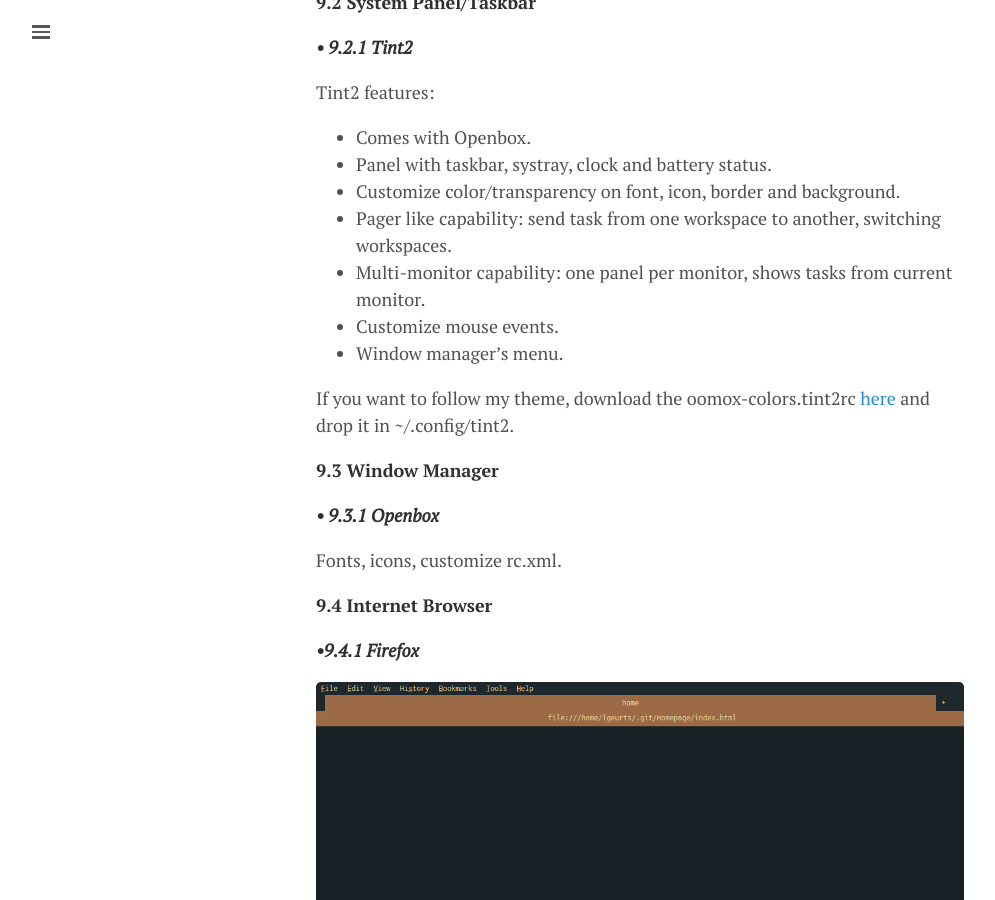
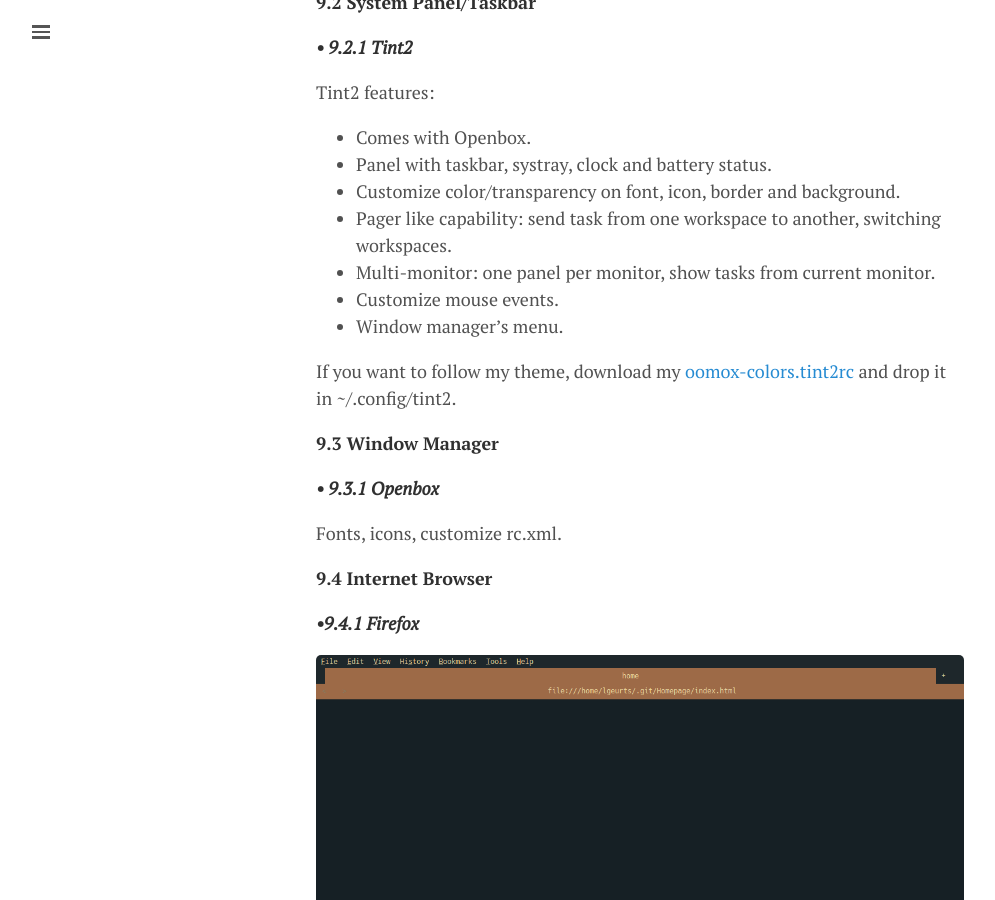
Before and after one commit to lgeurts/lgeurts.github.io, a Jekyll site: the page built from _posts/2017-07-11-bunsenlabs-linux-setup-notes-for dell-inspiron-6000.md, in a window 1280 px wide and 900 px high, scrolled down 13731 px. Shown: the whole window, without its empty margins (0-995 px from the left). Built offline with Jekyll 4.4.1, drawn with Linux system fonts in a browser that asks for light colours; nearby versions of some CDN libraries; comment, search, counter and statistics services are not loaded.

Commit message:
Update 2017-07-11-bunsenlabs-linux-setup-notes-for dell-inspiron-6000.md

```diff
--- a/_posts/2017-07-11-bunsenlabs-linux-setup-notes-for dell-inspiron-6000.md
+++ b/_posts/2017-07-11-bunsenlabs-linux-setup-notes-for dell-inspiron-6000.md
@@ -409,11 +409,11 @@
 * Panel with taskbar, systray, clock and battery status.
 * Customize color/transparency on font, icon, border and background.
 * Pager like capability: send task from one workspace to another, switching workspaces.
-* Multi-monitor capability: one panel per monitor, shows tasks from current monitor.
+* Multi-monitor: one panel per monitor, show tasks from current monitor.
 * Customize mouse events.
 * Window manager's menu.
 
-If you want to follow my theme, download the oomox-colors.tint2rc [here](https://github.com/lgeurts/BunsenLabs-Setup/tree/master/.config/tint2) and drop it in ~/.config/tint2.
+If you want to follow my theme, download my [oomox-colors.tint2rc](https://github.com/lgeurts/BunsenLabs-Setup/tree/master/.config/tint2) and drop it in ~/.config/tint2.
 
 **9.3 Window Manager**
 
```
